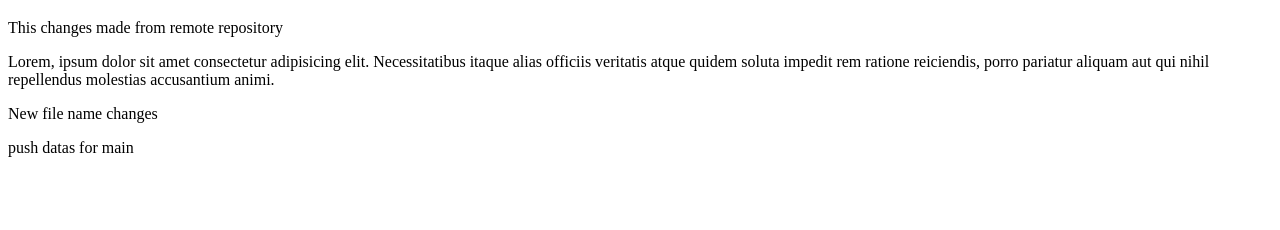
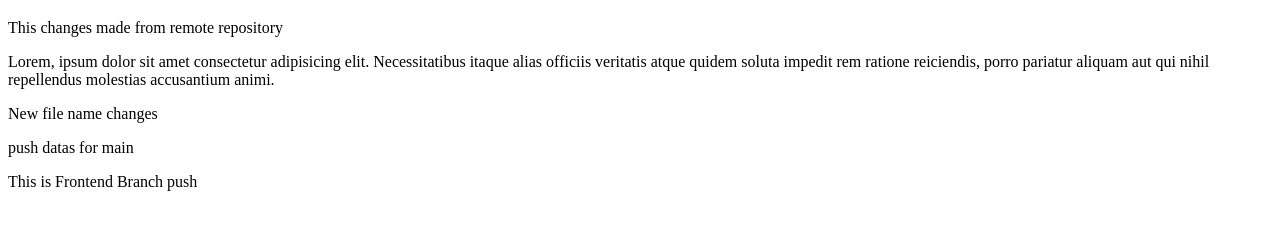
Before and after one commit to shanmugapriyan03/samplerepo, a plain HTML site: page index.html in a window 1280 px wide. Shown: the part 62-292 px from the top of the page. Drawn offline with Linux system fonts and the light colour scheme.

Commit message:
Update index.html

```diff
--- a/index.html
+++ b/index.html
@@ -11,6 +11,7 @@
     <p>Lorem, ipsum dolor sit amet consectetur adipisicing elit. Necessitatibus itaque alias officiis veritatis atque quidem soluta impedit rem ratione reiciendis, porro pariatur aliquam aut qui nihil repellendus molestias accusantium animi.</p>
     <p>New file name changes</p>
     <p>push datas for main</p>
+    <p>This is Frontend Branch push</p>
 
 </body>
 </html>
```
